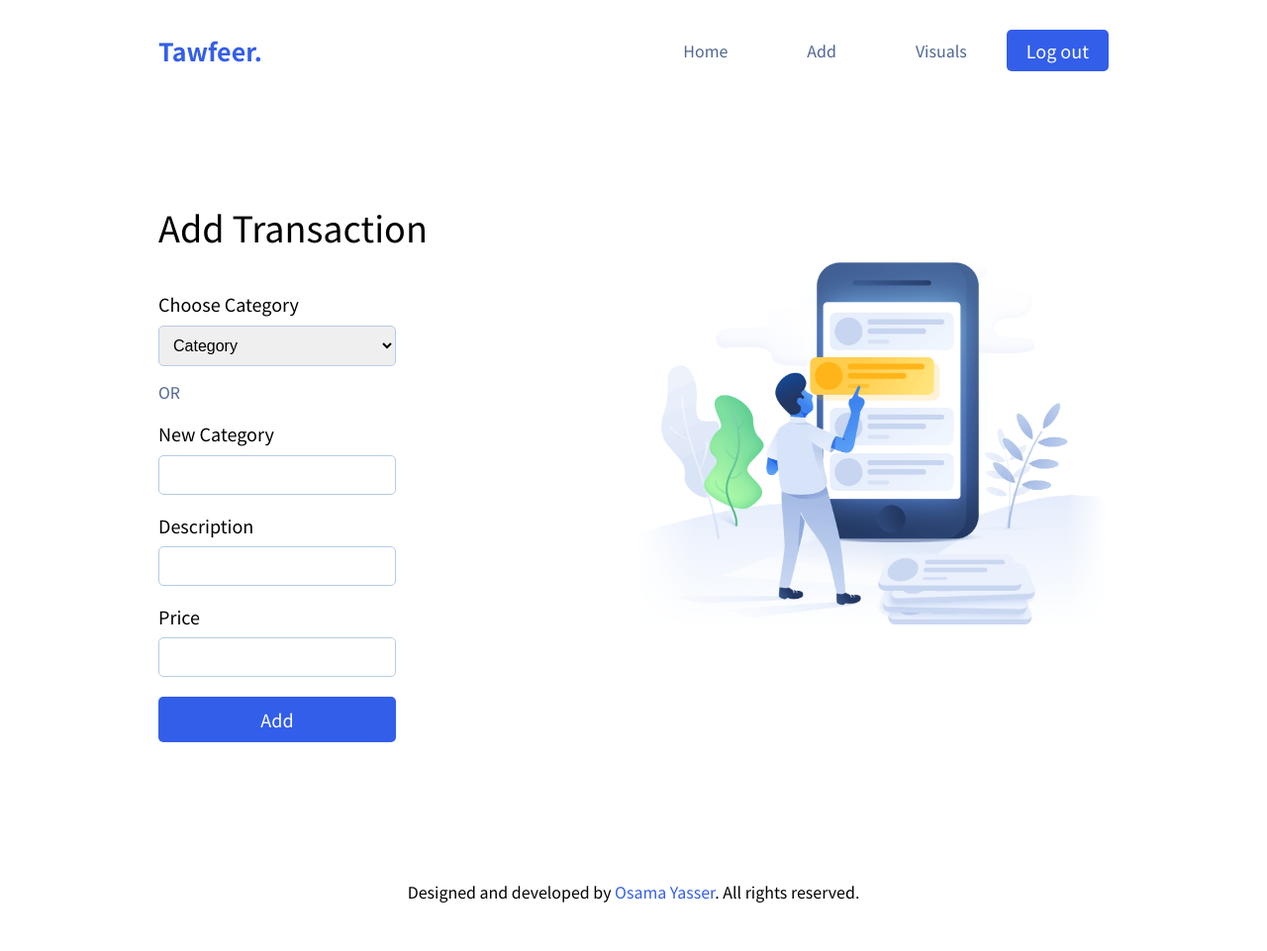
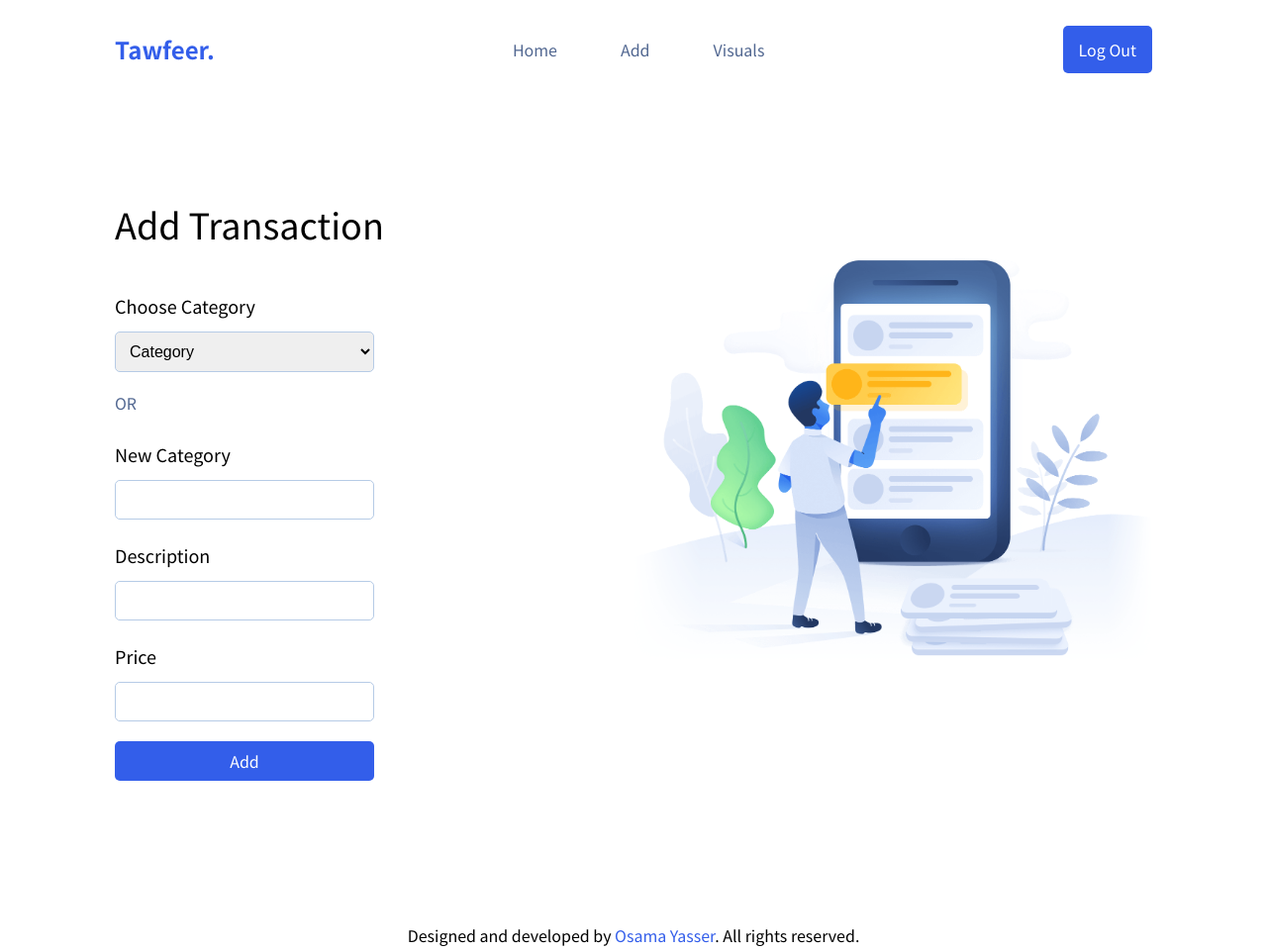
Before and after one commit to oyasr/tawfeer, a Flask app: page /add in a window 1280 px wide. Shown: the whole page at 99% size. Before the commit the page ends 912 px from the top, so only its background shows below. Run offline with Flask 2, Linux system fonts and the light colour scheme; a user stored in the database is signed in; some libraries are stand-ins or nearby versions.

Commit message:
Refactore navbar: floats replaced by flexbox

```diff
--- a/static/styles.css
+++ b/static/styles.css
@@ -1,3 +1,6 @@
+/* Import Google font */
+@import url("https://fonts.googleapis.com/css2?family=Noto+Sans+HK&display=swap");
+
 /* Reset */
 * {
   padding: 0;
@@ -6,16 +9,9 @@
 }
 
 /* Main Styling */
-html,
 body {
   font-family: "Noto Sans HK", sans-serif;
-  line-height: 1.4em;
-}
-
-h1,
-h2,
-h3 {
-  margin-bottom: 40px;
+  line-height: 2rem;
 }
 
 a {
@@ -23,12 +19,20 @@ a {
   text-decoration: none;
 }
 
+ul {
+  list-style: none;
+}
+
 /* Utility Classes */
 .container {
-  max-width: 1000px;
+  max-width: 67.5rem;
   margin: auto;
-  overflow: auto;
-  padding: 0px 20px;
+  padding: 0 1rem;
+  overflow: hidden;
+}
+
+.text-center {
+  text-align: center;
 }
 
 .text-primary {
@@ -37,17 +41,12 @@ a {
 
 .btn {
   display: inline-block;
-  font-size: 18px;
-  padding: 10px 20px;
+  font-size: 1rem;
+  padding: 0.5rem 1rem;
   border: none;
   cursor: pointer;
   border-radius: 5px;
-  font-family: "Noto Sans HK", sans-serif;
-}
-
-.btn:hover {
-  background-color: #2753e2;
-  color: #fff;
+  /* font-family: "Noto Sans HK", sans-serif; */
 }
 
 .btn-primary {
@@ -60,40 +59,71 @@ a {
   color: #335eea;
 }
 
-.clr {
-  clear: both;
+.btn:hover {
+  background-color: #2753e2;
+  color: #fff;
+}
+
+.l-heading {
+  font-size: 4rem;
+  margin-bottom: 0.75rem;
+  /* line-height: 1.1; */
+}
+
+.m-heading {
+  font-size: 2rem;
+  margin-bottom: 0.5rem;
+}
+
+.lead {
+  font-size: 1.4rem;
+  margin-bottom: 2rem;
+}
+
+.py-1 {
+  padding: 1.5rem 0;
+}
+
+.py-2 {
+  padding: 2rem 0;
+}
+
+.py-3 {
+  padding: 3rem 0;
+}
+
+.p-1 {
+  padding: 1.5rem 1.5rem;
+}
+
+.p-2 {
+  padding: 2rem 2rem;
+}
+
+.p-3 {
+  padding: 3rem 3rem;
 }
 
 /* Navbar */
 #navbar {
   color: #506690;
-  overflow: auto;
+  padding: 1.6rem 0;
 }
 
-#navbar h2 {
-  float: left;
-  font-weight: bolder;
-  font-size: 25px;
-  margin-top: 40px;
-}
-
-#navbar #logout {
-  margin-top: 30px;
-  float: right;
+#navbar .container {
+  display: flex;
+  justify-content: space-between;
+  align-items: center;
 }
 
 #navbar ul {
-  list-style: none;
-  float: right;
+  display: flex;
+  justify-content: space-between;
+  align-items: center;
 }
 
 #navbar ul li {
-  float: left;
-}
-
-#navbar ul li a {
-  display: block;
-  padding: 40px;
+  margin: 0 2rem;
   text-align: center;
 }
 
--- a/templates/layout.html
+++ b/templates/layout.html
@@ -4,13 +4,14 @@
     <meta charset="UTF-8" />
     <meta name="viewport" content="width=device-width, initial-scale=1.0" />
 
-    <!-- Link to favicon, google fonts & styles -->
+    <!-- Link to favicon & styles -->
     <link href="/static/favicon.ico" rel="icon" />
+    <link href="/static/styles.css" rel="stylesheet" />
     <link
-      href="https://fonts.googleapis.com/css2?family=Noto+Sans+HK&family=Roboto:ital,wght@1,100&display=swap"
+      href="/static/mobile.css"
       rel="stylesheet"
+      media="screen and (max-width: 768px)"
     />
-    <link href="/static/styles.css" rel="stylesheet" />
 
     <!-- Custom head block -->
     {% block head %}{% endblock %}
@@ -19,19 +20,17 @@
     <title>Tawfeer | {% block title %}{% endblock %}</title>
   </head>
   <body>
-    <header id="navbar">
+    <!-- Navbar -->
+    <nav id="navbar">
       <div class="container">
-        <div class="navbar">
         <h2 class="logo"><a class="text-primary" href="/">Tawfeer.</a></h2>
         {% if session.user_id %}
-          <div id="logout">
-            <a href="/logout" class="btn btn-primary">Log out</a>
-          </div>
         <ul>
           <li><a href="/">Home</a></li>
           <li><a href="/add">Add</a></li>
           <li><a href="/insights">Visuals</a></li>
         </ul>
+        <a href="/logout" class="btn btn-primary">Log Out</a>
         {% else %}
         <ul>
           <li><a href="/register">Register</a></li>
@@ -39,8 +38,7 @@
         </ul>
         {% endif %}
       </div>
-      </div>
-    </header>
+    </nav>
 
     {% if get_flashed_messages() %}
     <header>
```
Also changed, not shown: static/mobile.css (added). Lines whose indentation alone changed are shown as unchanged.
